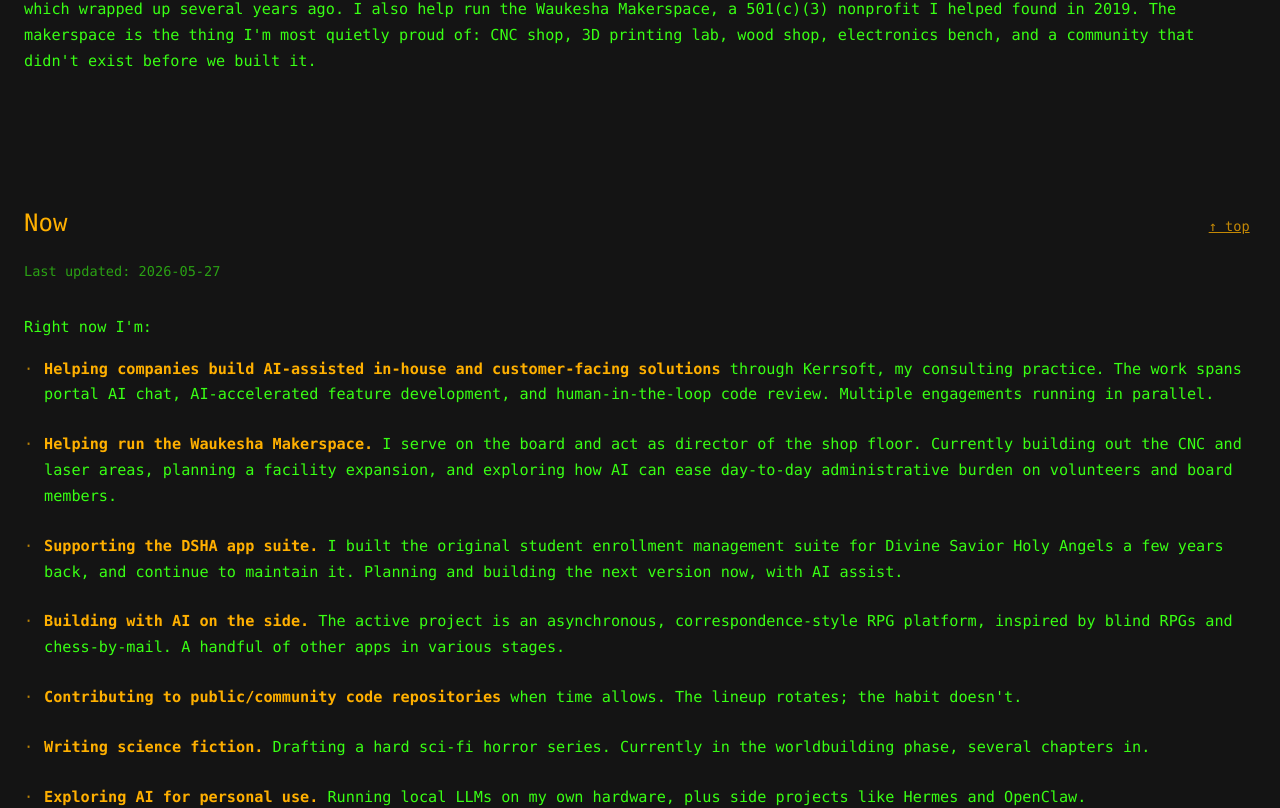
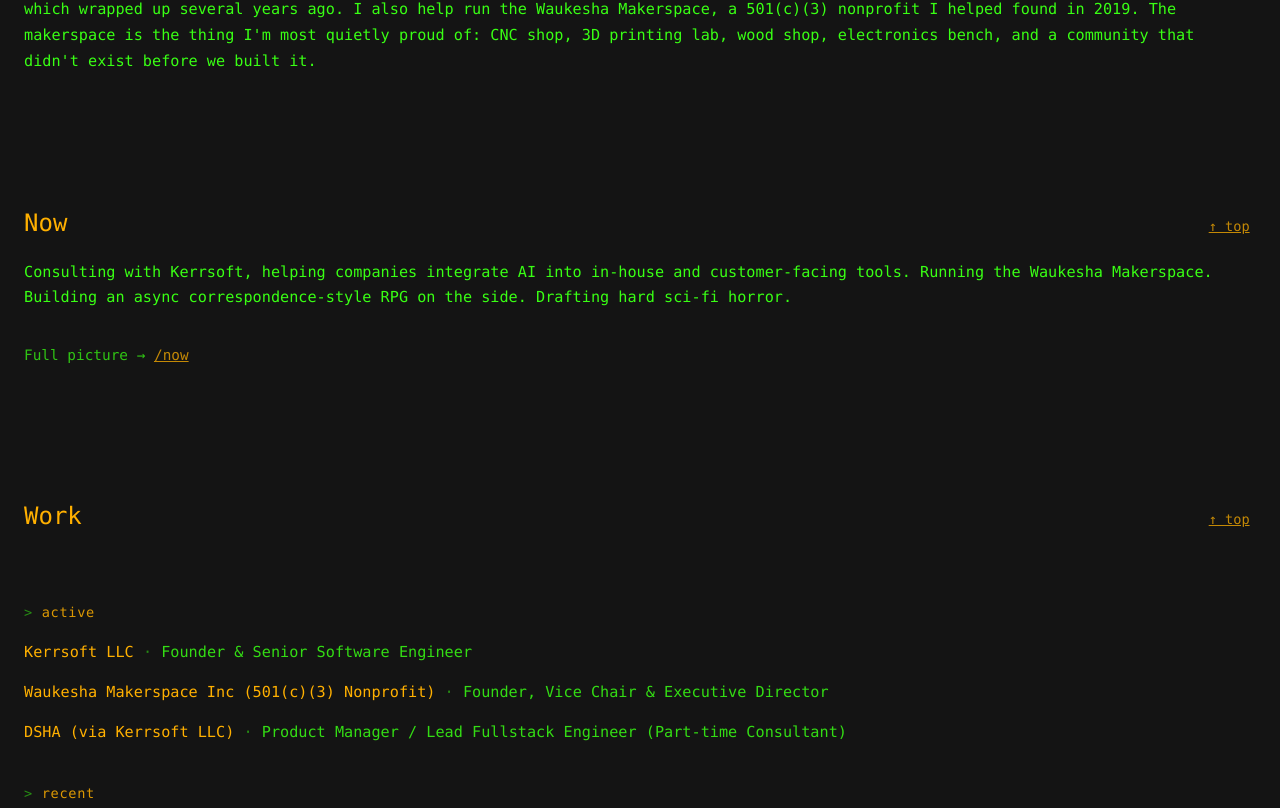
Before and after one commit to masterprompt/caseykerr.dev, a Next.js app: page / in a window 1280 px wide. Shown: the part 1457-2265 px from the top of the page. Built offline with nearby package versions, Linux system fonts and the light colour scheme; no server answers.

Commit message:
fixed now

```diff
--- a/src/app/page.tsx
+++ b/src/app/page.tsx
@@ -1,6 +1,6 @@
 import { AboutSection } from "@/components/sections/AboutSection";
 import { ContactSection } from "@/components/sections/ContactSection";
-import { NowSection } from "@/components/sections/NowSection";
+import { NowTeaser } from "@/components/sections/NowTeaser";
 import { ProjectsSection } from "@/components/sections/ProjectsSection";
 import { SectionHeader } from "@/components/sections/SectionHeader";
 import { SkillsSection } from "@/components/sections/SkillsSection";
@@ -10,9 +10,13 @@
 // Sections rendered below the Terminal hero. Custom-component sections opt
 // into their own renderer; the rest use the placeholder until the matching
 // content slice lands.
+//
+// The homepage Now slot uses NowTeaser (short snapshot + link to /now),
+// not the full NowSection — /now is the canonical home for that content,
+// and duplicating it on / would split search authority between the two.
 const SECTIONS: { id: string; title: string; Component?: () => React.ReactNode }[] = [
   { id: "about", title: "About", Component: AboutSection },
-  { id: "now", title: "Now", Component: NowSection },
+  { id: "now", title: "Now", Component: NowTeaser },
   { id: "work", title: "Work", Component: WorkSection },
   { id: "projects", title: "Projects", Component: ProjectsSection },
   { id: "skills", title: "Skills", Component: SkillsSection },
--- /dev/null
+++ b/src/components/sections/NowTeaser.tsx
@@ -0,0 +1,35 @@
+import Link from "next/link";
+
+import { SectionHeader } from "./SectionHeader";
+
+/**
+ * NowTeaser
+ *
+ * Short snapshot of what Casey is up to, rendered on the homepage. The
+ * full Sivers-style /now content lives at /now, which is the canonical
+ * home for that content. Keeping the homepage version short avoids the
+ * duplicate-content competition between / and /now that would otherwise
+ * dilute /now's standing in search results.
+ *
+ * Reuses .now-section wrapper + .now-link styles from NowSection so the
+ * visual treatment stays consistent. When the snapshot here drifts out
+ * of sync with /now, update both.
+ */
+export function NowTeaser() {
+  return (
+    <section id="now" className="now-section">
+      <SectionHeader title="Now" />
+      <p className="now-intro">
+        Consulting with Kerrsoft, helping companies integrate AI into in-house
+        and customer-facing tools. Running the Waukesha Makerspace. Building an
+        async correspondence-style RPG on the side. Drafting hard sci-fi horror.
+      </p>
+      <p className="now-footer">
+        Full picture →{" "}
+        <Link href="/now" className="now-link">
+          /now
+        </Link>
+      </p>
+    </section>
+  );
+}
```
